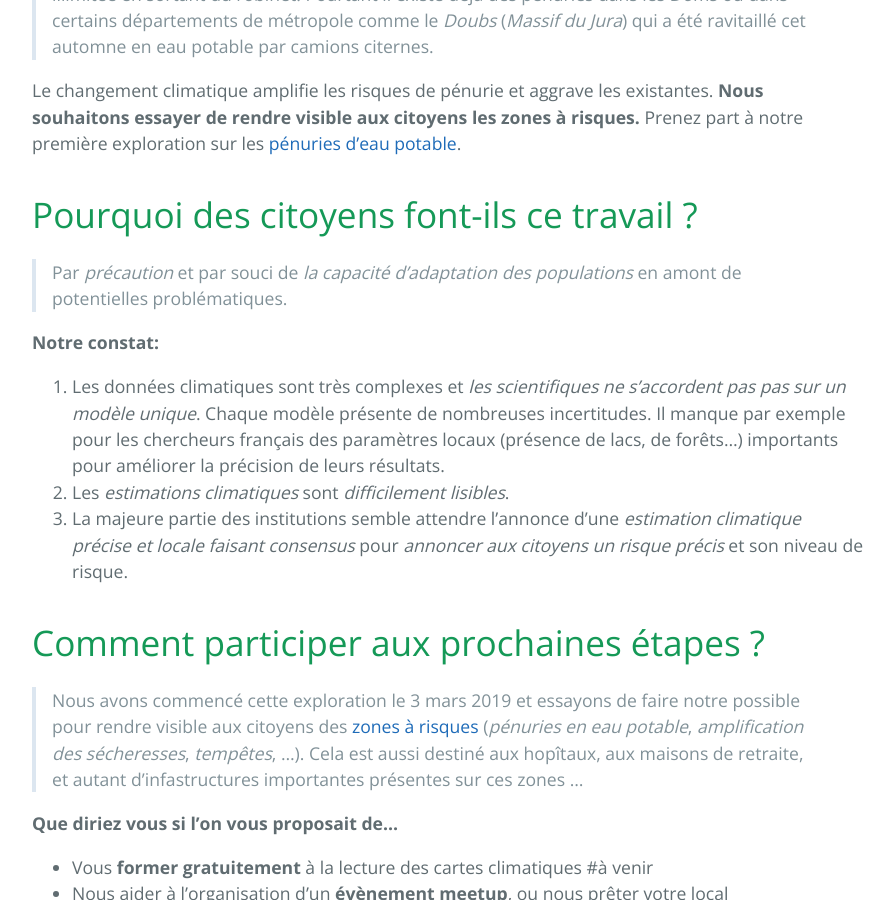
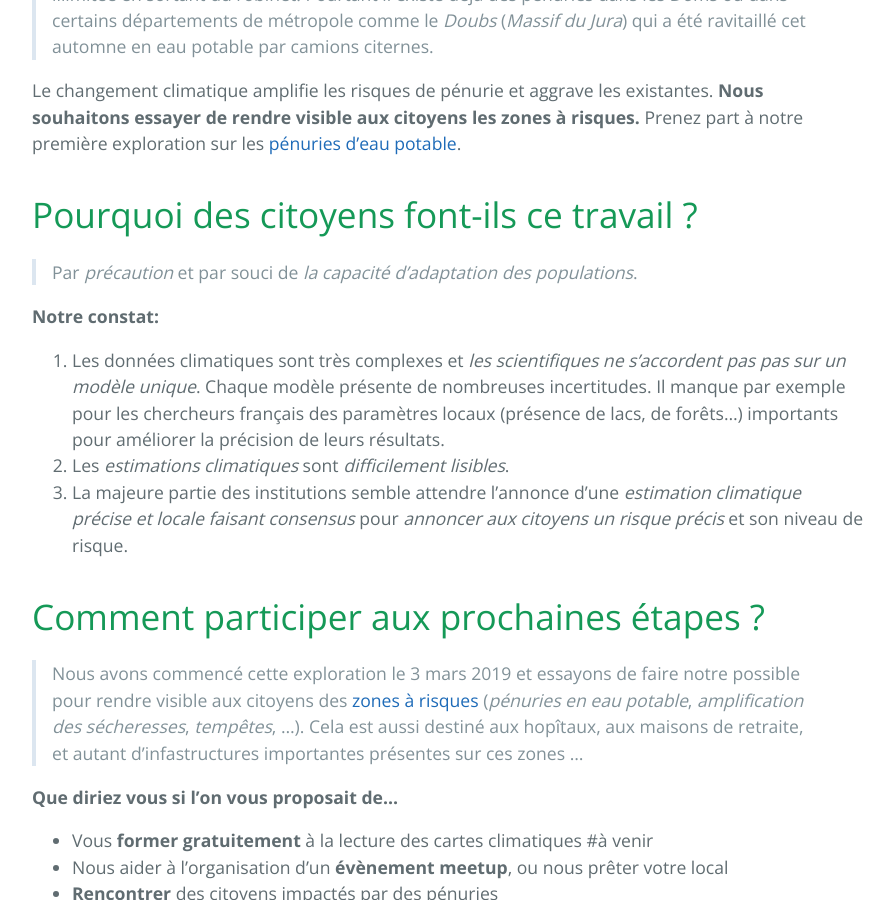
Before and after one commit to secheresses/Ancien-site, a Jekyll site: the page built from index.md, in a window 1280 px wide and 900 px high, scrolled down 686 px. Shown: the whole window, without its empty margins (192-1086 px from the left). Built offline with Jekyll 4.4.1, drawn with Linux system fonts in a browser that asks for light colours.

Commit message:
Epurer: syntaxe

```diff
--- a/index.md
+++ b/index.md
@@ -3,7 +3,7 @@ layout: default
 title: Changements climatiques
 ---
 
-Les [estimations du climat à venir](../donnees) sont publiques, mais difficiles à lire et interprêter. Comment savoir **à quel point s'inquiéter** ? **Les conséquences concrètes** ?
+Les [estimations du climat à venir](../donnees) sont publiques, mais difficiles à lire et interprêter. Comment savoir **à quel point s'inquiéter**? **Les conséquences concrètes**?
 
  Il existe pourtant des risques en France : pénuries d’eau, submersibilité …
  Nous souhaitons essayer de relayer et rendre compréhensibles les données scientifiques pour chacun.
@@ -16,7 +16,7 @@ Le changement climatique amplifie les risques de pénurie et aggrave les existan
 
 # Pourquoi des citoyens font-ils ce travail ?
 
-> Par *précaution* et par souci de *la capacité d'adaptation des populations* en amont de potentielles problématiques.
+> Par *précaution* et par souci de *la capacité d'adaptation des populations*.
 
 **Notre constat:**
 1. Les données climatiques sont très complexes et *les scientifiques ne s'accordent pas pas sur un modèle unique*. Chaque modèle présente de nombreuses incertitudes. Il manque par exemple pour les chercheurs français des paramètres locaux (présence de lacs, de forêts...) importants pour améliorer la précision de leurs résultats.
```
